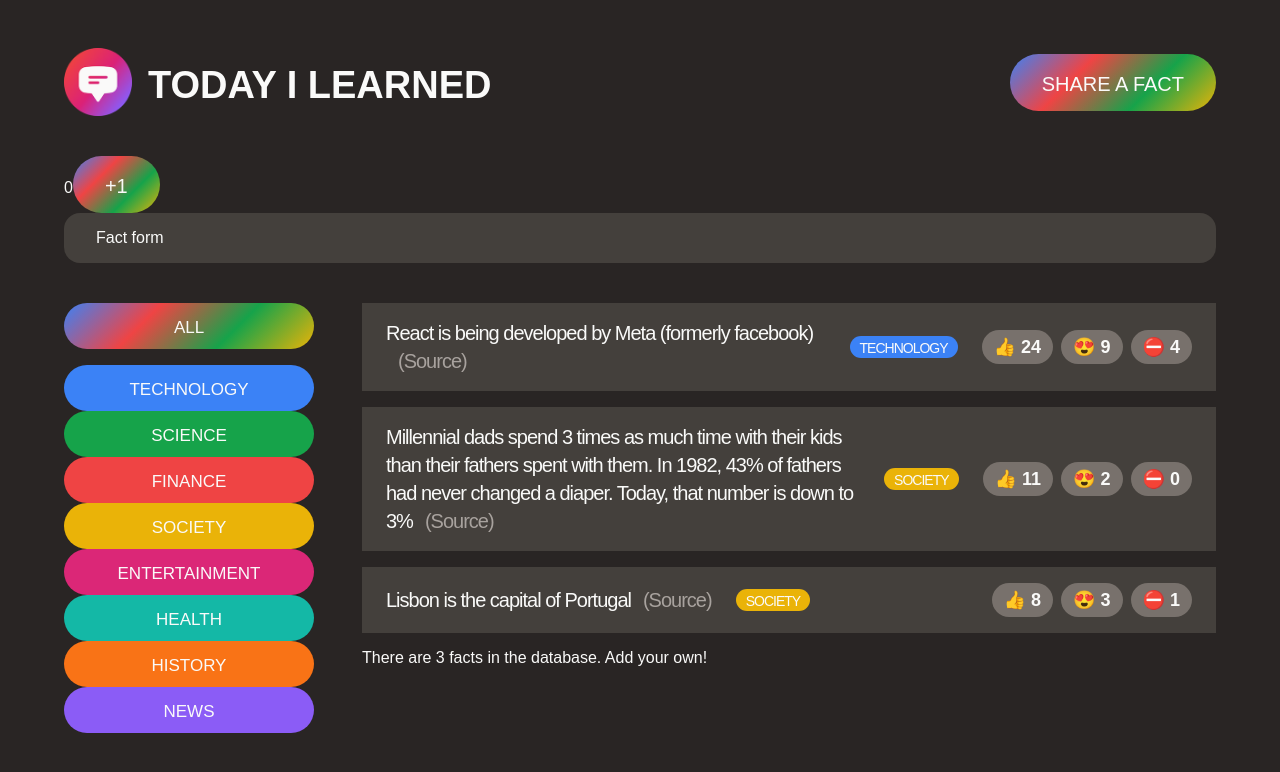
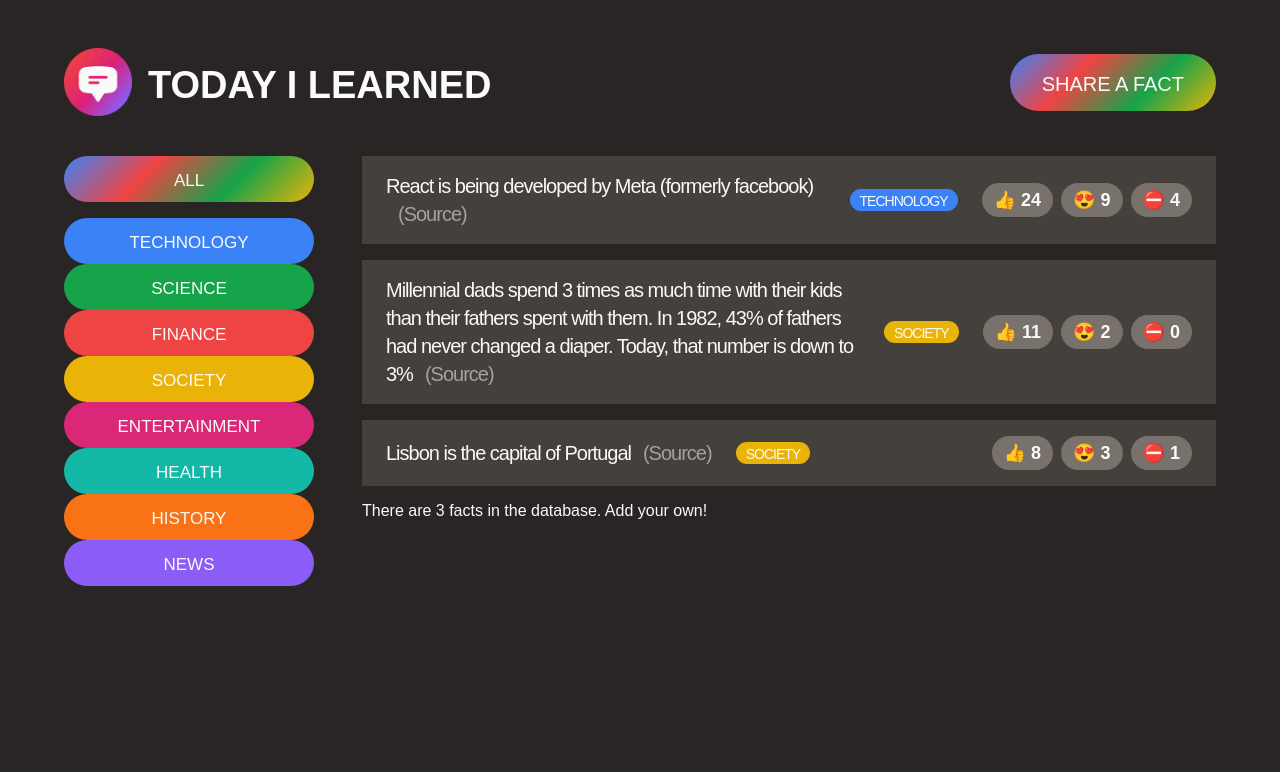
Before and after one commit to cortalo/today-i-learned, a React (Create React App) app: page / in a window 1280 px wide. Shown: the top 772 px of the page. Built offline with nearby package versions, Linux system fonts and the light colour scheme; a web font is replaced by a local one.

Commit message:
displaying and hiding the form using state variable

```diff
--- a/src/App.js
+++ b/src/App.js
@@ -49,6 +49,9 @@
 }
 
 function App() {
+  // define state variable
+  const [showForm, setShowForm] = useState(false);
+
   const appTitle = "Today I Learned";
 
   return (
@@ -64,11 +67,16 @@
           />
           <h1>{appTitle}</h1>
         </div>
-        <button className="btn btn-large btn-open">Share a fact</button>
+        <button
+          className="btn btn-large btn-open"
+          onClick={() => setShowForm((show) => !show)}
+        >
+          Share a fact
+        </button>
       </header>
 
-      <Counter />
-      <NewFactForm />
+      {/* use state variable */}
+      {showForm ? <NewFactForm /> : null}
 
       <main className="main">
         <CategoryFilter />
```
